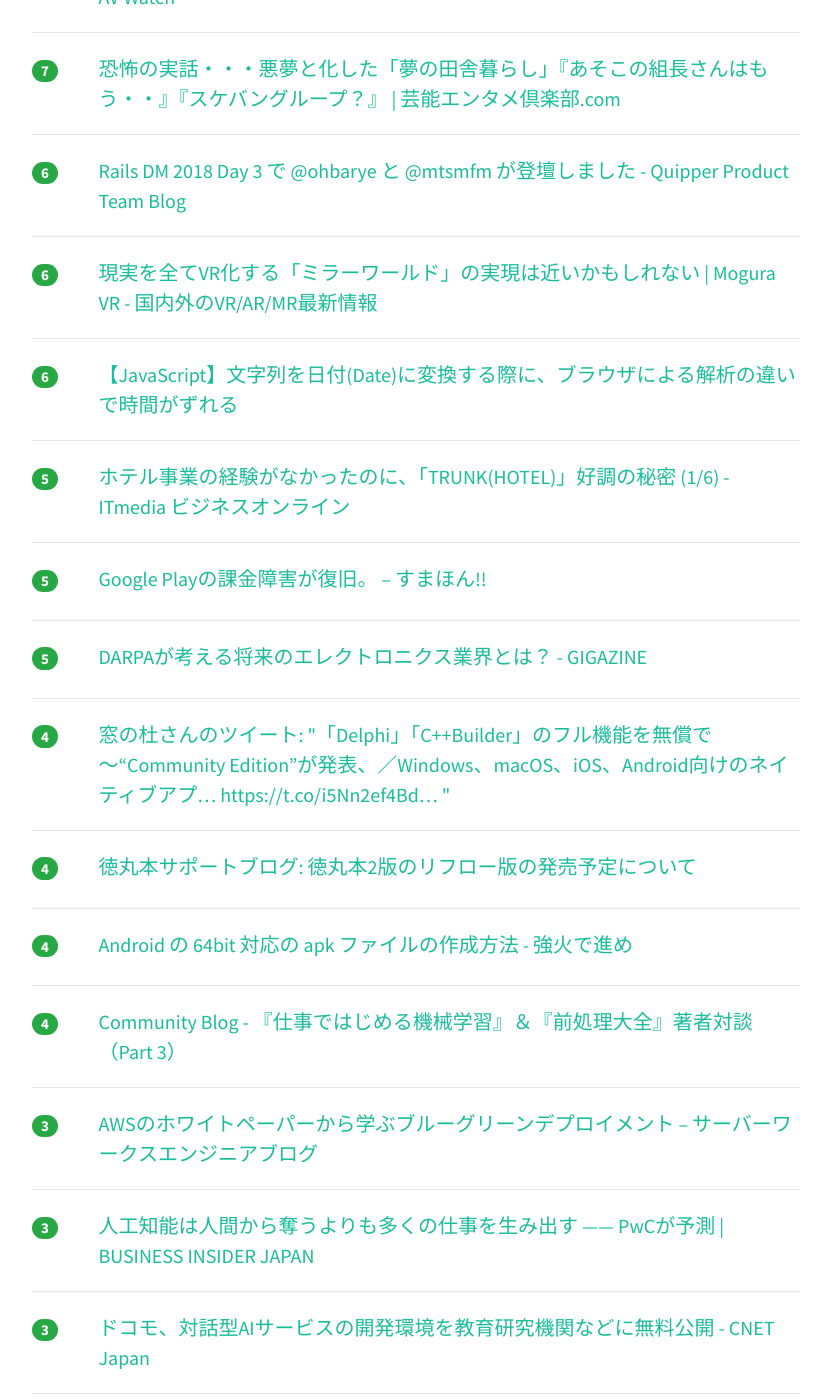
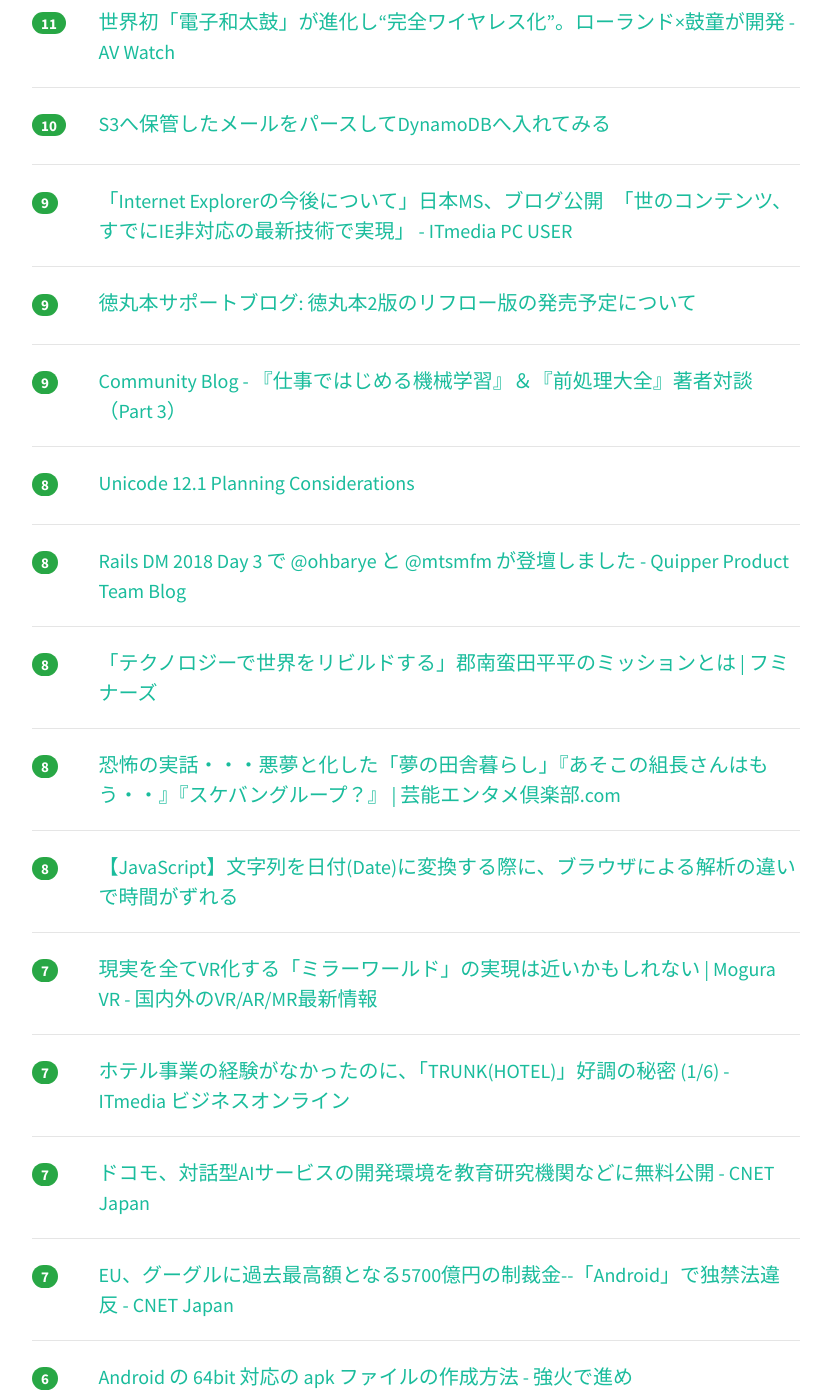
Before and after one commit to yatta47/hatena-matome-site, a Jekyll site: the page built from _posts/2018-07-19-hatena.md, in a window 1280 px wide and 1400 px high, scrolled down 1653 px. Shown: the whole window, without its empty margins (224-1055 px from the left). Built offline with Jekyll 4.4.1, drawn with Linux system fonts in a browser that asks for light colours; nearby versions of some CDN libraries; some of the changed text lies outside the part shown.

Commit message:
Updated 2018-07-19

```diff
--- a/_posts/2018-07-19-hatena.md
+++ b/_posts/2018-07-19-hatena.md
@@ -1,58 +1,83 @@
 ---
 layout: post
 title:  "2018-07-19 はてぶIT"
-date:   2018-07-19 09:02:58
+date:   2018-07-19 10:02:52
 tags: [it-hotentry]
 ---
-29 件のデータあり
+41 件のデータあり
 
 <hr><div class="row">
-<div class="col-1"><span class="badge badge-pill badge-success h2">169</span></div>
+<div class="col-1"><span class="badge badge-pill badge-success h2">222</span></div>
 <div class="col-11"><a href='https://news.mynavi.jp/article/20180718-665930/' target='_blank'>Linuxネットワークコマンド新旧まとめ | マイナビニュース</a></div>
 </div>
 <hr>
 <div class="row">
-<div class="col-1"><span class="badge badge-pill badge-success h2">137</span></div>
+<div class="col-1"><span class="badge badge-pill badge-success h2">144</span></div>
 <div class="col-11"><a href='https://hb.matsumoto-r.jp/entry/2014/09/11/025533' target='_blank'>ApacheでCGIを使う場合にpreforkを使った方が良い状況とそのチューニングについて - 人間とウェブの未来</a></div>
 </div>
 <hr>
 <div class="row">
-<div class="col-1"><span class="badge badge-pill badge-success h2">74</span></div>
+<div class="col-1"><span class="badge badge-pill badge-success h2">107</span></div>
 <div class="col-11"><a href='https://www.publickey1.jp/blog/18/aivisual_studio_intellicode.html' target='_blank'>コーディングをAIが支援してくれる「Visual Studio IntelliCode」がアップデート。既存コードからコーディング規約を推測し、適切な設定ファイルを生成 － Publickey</a></div>
 </div>
 <hr>
 <div class="row">
-<div class="col-1"><span class="badge badge-pill badge-success h2">24</span></div>
+<div class="col-1"><span class="badge badge-pill badge-success h2">36</span></div>
+<div class="col-11"><a href='http://blog.livedoor.jp/itsoku/archives/53829029.html' target='_blank'>【悲報】本田圭佑さん、W杯後にプログラミング猛勉強。タイピングからHTML、今はRuby : IT速報</a></div>
+</div>
+<hr>
+<div class="row">
+<div class="col-1"><span class="badge badge-pill badge-success h2">30</span></div>
 <div class="col-11"><a href='https://products.sint.co.jp/aisia/blog/vol1-19' target='_blank'>敵対的生成ネットワーク_GAN (Vol.19)</a></div>
 </div>
 <hr>
 <div class="row">
-<div class="col-1"><span class="badge badge-pill badge-success h2">20</span></div>
+<div class="col-1"><span class="badge badge-pill badge-success h2">30</span></div>
+<div class="col-11"><a href='http://blog.serverworks.co.jp/tech/2018/07/18/aws_blue_green_deployments/' target='_blank'>AWSのホワイトペーパーから学ぶブルーグリーンデプロイメント – サーバーワークスエンジニアブログ</a></div>
+</div>
+<hr>
+<div class="row">
+<div class="col-1"><span class="badge badge-pill badge-success h2">22</span></div>
 <div class="col-11"><a href='https://www.tribeck.jp/column/opinion/technology/20180717/' target='_blank'>『徳丸本』第2版 発売記念インタビュー（前編）｜テクノロジー | オピニオン｜トライベック・ストラテジー</a></div>
 </div>
 <hr>
 <div class="row">
-<div class="col-1"><span class="badge badge-pill badge-success h2">17</span></div>
-<div class="col-11"><a href='http://blog.livedoor.jp/itsoku/archives/53829029.html' target='_blank'>【悲報】本田圭佑さん、W杯後にプログラミング猛勉強。タイピングからHTML、今はRuby : IT速報</a></div>
+<div class="col-1"><span class="badge badge-pill badge-success h2">21</span></div>
+<div class="col-11"><a href='http://twitter.com/madonomori/status/1019696077614665728' target='_blank'>窓の杜さんのツイート: "「Delphi」「C++Builder」のフル機能を無償で ～“Community Edition”が発表、／Windows、macOS、iOS、Android向けのネイティブアプ… https://t.co/i5Nn2ef4Bd… "</a></div>
 </div>
 <hr>
 <div class="row">
-<div class="col-1"><span class="badge badge-pill badge-success h2">16</span></div>
+<div class="col-1"><span class="badge badge-pill badge-success h2">19</span></div>
+<div class="col-11"><a href='https://www.nikkei.com/article/DGXMZO33130010Y8A710C1EA1000/' target='_blank'>グーグル、「無料モデル」曲がり角　抱き合わせの指摘　　：日本経済新聞</a></div>
+</div>
+<hr>
+<div class="row">
+<div class="col-1"><span class="badge badge-pill badge-success h2">17</span></div>
 <div class="col-11"><a href='https://qiita.com/WGG_SH/items/efa3a83ca1b9add1cc01' target='_blank'>エクスプローラで開いているフォルダをVSCodeで開く右クリックメニューを作る</a></div>
 </div>
 <hr>
 <div class="row">
-<div class="col-1"><span class="badge badge-pill badge-success h2">14</span></div>
+<div class="col-1"><span class="badge badge-pill badge-success h2">15</span></div>
 <div class="col-11"><a href='https://dev.classmethod.jp/server-side/elasticsearch/authenticated-kibana-for-ec2/' target='_blank'>EC2 上の Kibana にも認証機能を追加する ｜ Developers.IO</a></div>
 </div>
 <hr>
 <div class="row">
-<div class="col-1"><span class="badge badge-pill badge-success h2">14</span></div>
-<div class="col-11"><a href='https://www.nikkei.com/article/DGXMZO33130010Y8A710C1EA1000/' target='_blank'>グーグル、「無料モデル」曲がり角　抱き合わせの指摘　　：日本経済新聞</a></div>
+<div class="col-1"><span class="badge badge-pill badge-success h2">13</span></div>
+<div class="col-11"><a href='https://www.businessinsider.jp/post-171470' target='_blank'>人工知能は人間から奪うよりも多くの仕事を生み出す —— PwCが予測 | BUSINESS INSIDER JAPAN</a></div>
 </div>
 <hr>
 <div class="row">
-<div class="col-1"><span class="badge badge-pill badge-success h2">9</span></div>
+<div class="col-1"><span class="badge badge-pill badge-success h2">12</span></div>
+<div class="col-11"><a href='https://www.slideshare.net/linecorp/clova-106423895' target='_blank'>Clovaにおける機械学習モジュールの配信＆運用基盤の紹介</a></div>
+</div>
+<hr>
+<div class="row">
+<div class="col-1"><span class="badge badge-pill badge-success h2">11</span></div>
+<div class="col-11"><a href='https://av.watch.impress.co.jp/docs/news/1133563.html' target='_blank'>世界初「電子和太鼓」が進化し“完全ワイヤレス化”。ローランド×鼓童が開発 - AV Watch</a></div>
+</div>
+<hr>
+<div class="row">
+<div class="col-1"><span class="badge badge-pill badge-success h2">10</span></div>
 <div class="col-11"><a href='https://qiita.com/foxtrackjp/items/f4617eff910235a10c0a' target='_blank'>S3へ保管したメールをパースしてDynamoDBへ入れてみる</a></div>
 </div>
 <hr>
@@ -62,43 +87,63 @@ tags: [it-hotentry]
 </div>
 <hr>
 <div class="row">
-<div class="col-1"><span class="badge badge-pill badge-success h2">7</span></div>
+<div class="col-1"><span class="badge badge-pill badge-success h2">9</span></div>
+<div class="col-11"><a href='https://blog.wasbook.org/2018/07/wasbook2-kindle-reflow-version.html' target='_blank'>徳丸本サポートブログ: 徳丸本2版のリフロー版の発売予定について</a></div>
+</div>
+<hr>
+<div class="row">
+<div class="col-1"><span class="badge badge-pill badge-success h2">9</span></div>
+<div class="col-11"><a href='https://www.oreilly.co.jp/community/blog/2018/07/machine-learning-book-authors-talk-part3.html' target='_blank'>Community Blog - 『仕事ではじめる機械学習』＆『前処理大全』著者対談（Part 3）</a></div>
+</div>
+<hr>
+<div class="row">
+<div class="col-1"><span class="badge badge-pill badge-success h2">8</span></div>
 <div class="col-11"><a href='https://www.unicode.org/L2/L2018/18220-u121planning.txt' target='_blank'>Unicode 12.1 Planning Considerations</a></div>
 </div>
 <hr>
 <div class="row">
-<div class="col-1"><span class="badge badge-pill badge-success h2">7</span></div>
+<div class="col-1"><span class="badge badge-pill badge-success h2">8</span></div>
+<div class="col-11"><a href='https://quipper.hatenablog.com/entry/2018/07/18/080000' target='_blank'>Rails DM 2018 Day 3 で @ohbarye と @mtsmfm が登壇しました - Quipper Product Team Blog</a></div>
+</div>
+<hr>
+<div class="row">
+<div class="col-1"><span class="badge badge-pill badge-success h2">8</span></div>
 <div class="col-11"><a href='https://fuminners.jp/journal/entertainment/14307/' target='_blank'>「テクノロジーで世界をリビルドする」郡南蛮田平平のミッションとは | フミナーズ</a></div>
 </div>
 <hr>
 <div class="row">
-<div class="col-1"><span class="badge badge-pill badge-success h2">7</span></div>
-<div class="col-11"><a href='https://av.watch.impress.co.jp/docs/news/1133563.html' target='_blank'>世界初「電子和太鼓」が進化し“完全ワイヤレス化”。ローランド×鼓童が開発 - AV Watch</a></div>
+<div class="col-1"><span class="badge badge-pill badge-success h2">8</span></div>
+<div class="col-11"><a href='https://xn--ick3b8eycw91sly5abn8ai5cf57b.com/%E6%81%90%E6%80%96%E3%81%AE%E5%AE%9F%E8%A9%B1%E3%83%BB%E3%83%BB%E3%83%BB%E6%82%AA%E5%A4%A2%E3%81%A8%E5%8C%96%E3%81%97%E3%81%9F%E3%80%8C%E5%A4%A2%E3%81%AE%E7%94%B0%E8%88%8E%E6%9A%AE%E3%82%89%E3%81%97' target='_blank'>恐怖の実話・・・悪夢と化した「夢の田舎暮らし」『あそこの組長さんはもう・・』『スケバングループ？』 | 芸能エンタメ倶楽部.com</a></div>
+</div>
+<hr>
+<div class="row">
+<div class="col-1"><span class="badge badge-pill badge-success h2">8</span></div>
+<div class="col-11"><a href='https://qiita.com/naoki_koreeda/items/7d76fd1d3abf5535d4d7' target='_blank'>【JavaScript】文字列を日付(Date)に変換する際に、ブラウザによる解析の違いで時間がずれる</a></div>
 </div>
 <hr>
 <div class="row">
 <div class="col-1"><span class="badge badge-pill badge-success h2">7</span></div>
-<div class="col-11"><a href='https://xn--ick3b8eycw91sly5abn8ai5cf57b.com/%E6%81%90%E6%80%96%E3%81%AE%E5%AE%9F%E8%A9%B1%E3%83%BB%E3%83%BB%E3%83%BB%E6%82%AA%E5%A4%A2%E3%81%A8%E5%8C%96%E3%81%97%E3%81%9F%E3%80%8C%E5%A4%A2%E3%81%AE%E7%94%B0%E8%88%8E%E6%9A%AE%E3%82%89%E3%81%97' target='_blank'>恐怖の実話・・・悪夢と化した「夢の田舎暮らし」『あそこの組長さんはもう・・』『スケバングループ？』 | 芸能エンタメ倶楽部.com</a></div>
+<div class="col-11"><a href='https://www.moguravr.com/leap-motion-mirrorworlds-ar-vr/' target='_blank'>現実を全てVR化する「ミラーワールド」の実現は近いかもしれない | Mogura VR - 国内外のVR/AR/MR最新情報</a></div>
+</div>
+<hr>
+<div class="row">
+<div class="col-1"><span class="badge badge-pill badge-success h2">7</span></div>
+<div class="col-11"><a href='http://www.itmedia.co.jp/business/articles/1807/18/news021.html' target='_blank'>ホテル事業の経験がなかったのに、「TRUNK(HOTEL)」好調の秘密 (1/6) - ITmedia ビジネスオンライン</a></div>
+</div>
+<hr>
+<div class="row">
+<div class="col-1"><span class="badge badge-pill badge-success h2">7</span></div>
+<div class="col-11"><a href='https://japan.cnet.com/article/35122669/' target='_blank'>ドコモ、対話型AIサービスの開発環境を教育研究機関などに無料公開 - CNET Japan</a></div>
+</div>
+<hr>
+<div class="row">
+<div class="col-1"><span class="badge badge-pill badge-success h2">7</span></div>
+<div class="col-11"><a href='https://japan.cnet.com/article/35122681/' target='_blank'>EU、グーグルに過去最高額となる5700億円の制裁金--「Android」で独禁法違反 - CNET Japan</a></div>
 </div>
 <hr>
 <div class="row">
 <div class="col-1"><span class="badge badge-pill badge-success h2">6</span></div>
-<div class="col-11"><a href='https://quipper.hatenablog.com/entry/2018/07/18/080000' target='_blank'>Rails DM 2018 Day 3 で @ohbarye と @mtsmfm が登壇しました - Quipper Product Team Blog</a></div>
-</div>
-<hr>
-<div class="row">
-<div class="col-1"><span class="badge badge-pill badge-success h2">6</span></div>
-<div class="col-11"><a href='https://www.moguravr.com/leap-motion-mirrorworlds-ar-vr/' target='_blank'>現実を全てVR化する「ミラーワールド」の実現は近いかもしれない | Mogura VR - 国内外のVR/AR/MR最新情報</a></div>
-</div>
-<hr>
-<div class="row">
-<div class="col-1"><span class="badge badge-pill badge-success h2">6</span></div>
-<div class="col-11"><a href='https://qiita.com/naoki_koreeda/items/7d76fd1d3abf5535d4d7' target='_blank'>【JavaScript】文字列を日付(Date)に変換する際に、ブラウザによる解析の違いで時間がずれる</a></div>
-</div>
-<hr>
-<div class="row">
-<div class="col-1"><span class="badge badge-pill badge-success h2">5</span></div>
-<div class="col-11"><a href='http://www.itmedia.co.jp/business/articles/1807/18/news021.html' target='_blank'>ホテル事業の経験がなかったのに、「TRUNK(HOTEL)」好調の秘密 (1/6) - ITmedia ビジネスオンライン</a></div>
+<div class="col-11"><a href='http://d.hatena.ne.jp/nakamura001/20180717/1531822914' target='_blank'>Android の 64bit 対応の apk ファイルの作成方法 - 強火で進め</a></div>
 </div>
 <hr>
 <div class="row">
@@ -112,42 +157,57 @@ tags: [it-hotentry]
 </div>
 <hr>
 <div class="row">
-<div class="col-1"><span class="badge badge-pill badge-success h2">4</span></div>
-<div class="col-11"><a href='http://twitter.com/madonomori/status/1019696077614665728' target='_blank'>窓の杜さんのツイート: "「Delphi」「C++Builder」のフル機能を無償で ～“Community Edition”が発表、／Windows、macOS、iOS、Android向けのネイティブアプ… https://t.co/i5Nn2ef4Bd… "</a></div>
+<div class="col-1"><span class="badge badge-pill badge-success h2">5</span></div>
+<div class="col-11"><a href='https://mieruca-ai.com/ai/easy_deeplearning_algorithm/' target='_blank'>【非エンジニア向け】中学生でもなんとなくわかるDeepLearningのアルゴリズム【入門】 - ミエルカAI</a></div>
+</div>
+<hr>
+<div class="row">
+<div class="col-1"><span class="badge badge-pill badge-success h2">5</span></div>
+<div class="col-11"><a href='https://www.ryuzee.com/contents/blog/7128' target='_blank'>【書籍紹介】Fifty Quick Ideas To Improve Your User Stories</a></div>
+</div>
+<hr>
+<div class="row">
+<div class="col-1"><span class="badge badge-pill badge-success h2">5</span></div>
+<div class="col-11"><a href='https://internet.watch.impress.co.jp/docs/news/1133473.html' target='_blank'>V-CUBEの“籠るテレビ電話ボックス”に2人用が登場、1対1の人事面談にもちょうどいいサイズ - INTERNET Watch</a></div>
+</div>
+<hr>
+<div class="row">
+<div class="col-1"><span class="badge badge-pill badge-success h2">5</span></div>
+<div class="col-11"><a href='https://tekunabe.hatenablog.jp/entry/2018/07/18/janog42_ansible' target='_blank'>janog42_ansible</a></div>
+</div>
+<hr>
+<div class="row">
+<div class="col-1"><span class="badge badge-pill badge-success h2">5</span></div>
+<div class="col-11"><a href='https://qiita.com/i-tanaka730/items/79e8e2c3ceb2bde51436' target='_blank'>Node.jsを学ぶ中で必ず押さえておきたいこと</a></div>
 </div>
 <hr>
 <div class="row">
 <div class="col-1"><span class="badge badge-pill badge-success h2">4</span></div>
-<div class="col-11"><a href='https://blog.wasbook.org/2018/07/wasbook2-kindle-reflow-version.html' target='_blank'>徳丸本サポートブログ: 徳丸本2版のリフロー版の発売予定について</a></div>
+<div class="col-11"><a href='https://www3.nhk.or.jp/lnews/yamagata/20180717/6020001141.html' target='_blank'>ゲーム機で作曲 小学校で授業｜NHK 山形県のニュース</a></div>
 </div>
 <hr>
 <div class="row">
 <div class="col-1"><span class="badge badge-pill badge-success h2">4</span></div>
-<div class="col-11"><a href='http://d.hatena.ne.jp/nakamura001/20180717/1531822914' target='_blank'>Android の 64bit 対応の apk ファイルの作成方法 - 強火で進め</a></div>
+<div class="col-11"><a href='https://tech.nikkeibp.co.jp/atcl/nxt/news/18/02019/' target='_blank'>KDDIがホームIoT「au HOME」を機能強化、Amazon Alexaに対応 | 日経 xTECH（クロステック）</a></div>
 </div>
 <hr>
 <div class="row">
 <div class="col-1"><span class="badge badge-pill badge-success h2">4</span></div>
-<div class="col-11"><a href='https://www.oreilly.co.jp/community/blog/2018/07/machine-learning-book-authors-talk-part3.html' target='_blank'>Community Blog - 『仕事ではじめる機械学習』＆『前処理大全』著者対談（Part 3）</a></div>
+<div class="col-11"><a href='https://efcl.info/2018/07/18/jxa-typescript-node/' target='_blank'>JXAをTypeScriptでコード補完して書く環境やNode.jsから実行する環境を作った | Web Scratch</a></div>
+</div>
+<hr>
+<div class="row">
+<div class="col-1"><span class="badge badge-pill badge-success h2">4</span></div>
+<div class="col-11"><a href='https://japanese.engadget.com/2018/07/18/ai-google-deepmind/' target='_blank'>「AIによる自律的殺人兵器非開発の誓約書」発表。Google Deepmind設立者やイーロン・マスクら署名 - Engadget 日本版</a></div>
 </div>
 <hr>
 <div class="row">
 <div class="col-1"><span class="badge badge-pill badge-success h2">3</span></div>
-<div class="col-11"><a href='http://blog.serverworks.co.jp/tech/2018/07/18/aws_blue_green_deployments/' target='_blank'>AWSのホワイトペーパーから学ぶブルーグリーンデプロイメント – サーバーワークスエンジニアブログ</a></div>
+<div class="col-11"><a href='https://webtan.impress.co.jp/e/2018/07/19/29325' target='_blank'>ぐるなび伊東氏が明かすオウンドメディア立ち上げの極意――新米担当者に贈る“タスクリスト”付き | Web担当者Forum</a></div>
 </div>
 <hr>
 <div class="row">
 <div class="col-1"><span class="badge badge-pill badge-success h2">3</span></div>
-<div class="col-11"><a href='https://www.businessinsider.jp/post-171470' target='_blank'>人工知能は人間から奪うよりも多くの仕事を生み出す —— PwCが予測 | BUSINESS INSIDER JAPAN</a></div>
+<div class="col-11"><a href='https://forest.watch.impress.co.jp/docs/news/1133614.html' target='_blank'>Microsoft、「Windows 10」のデルタ更新を終了へ ～エクスプレス更新に一本化 - 窓の杜</a></div>
 </div>
 <hr>
-<div class="row">
-<div class="col-1"><span class="badge badge-pill badge-success h2">3</span></div>
-<div class="col-11"><a href='https://japan.cnet.com/article/35122669/' target='_blank'>ドコモ、対話型AIサービスの開発環境を教育研究機関などに無料公開 - CNET Japan</a></div>
-</div>
-<hr>
-<div class="row">
-<div class="col-1"><span class="badge badge-pill badge-success h2">3</span></div>
-<div class="col-11"><a href='https://www.slideshare.net/linecorp/clova-106423895' target='_blank'>Clovaにおける機械学習モジュールの配信＆運用基盤の紹介</a></div>
-</div>
-<hr>
```
